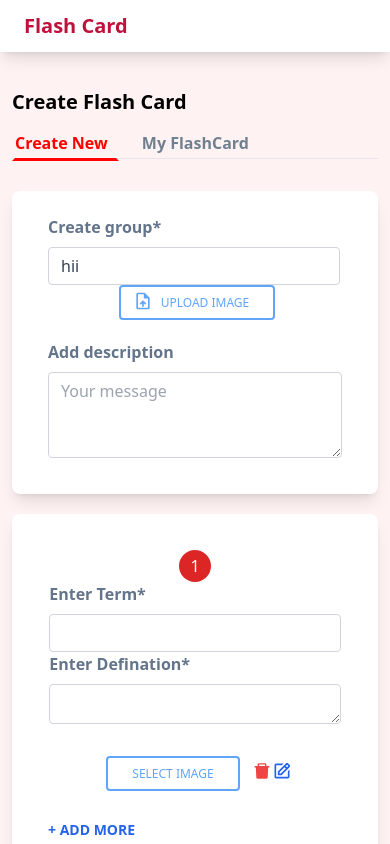
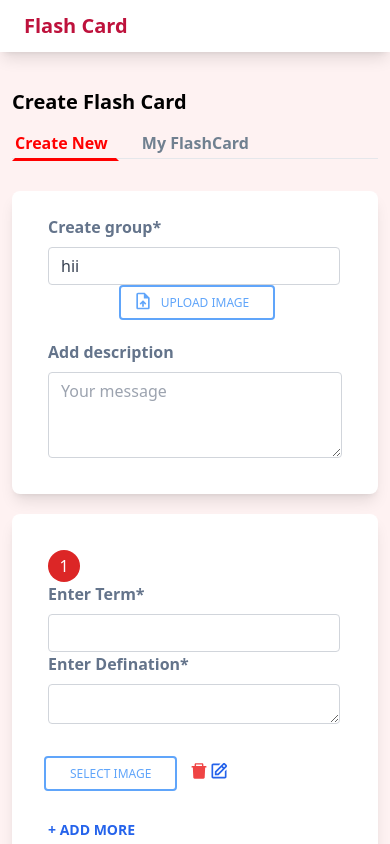
Before and after one commit to SOMKUVAR/flashCard, a React (Create React App) app: page / in a window 390 px wide. Built offline with nearby package versions, Linux system fonts and the light colour scheme.

Commit message:
error message functionality created

```diff
--- a/src/component/FlashCard/createFlashCard/EnterTerm.jsx
+++ b/src/component/FlashCard/createFlashCard/EnterTerm.jsx
@@ -12,8 +12,7 @@ const EnterTerm = () =>{
             "id":new Date(),
             "term":"",
             "defination":"",
-            "image":null,
-            "focus":false
+            "image":null
         }));
     }
 
--- a/src/component/FlashCard/createFlashCard/EnterTermForm.jsx
+++ b/src/component/FlashCard/createFlashCard/EnterTermForm.jsx
@@ -14,26 +14,33 @@ const EnterTermForm = (props) => {
         document.getElementById(props.id).children[0].children[1].focus();
         dispatch(focusEnterTermForm(props.id));
     }
-    const onDelete = () =>{
-          dispatch(deleteTerm(props.id));
+    const onDelete = () => {
+        dispatch(deleteTerm(props.id));
     }
 
     return (
-        <div className="flex flex-wrap items-center justify-center flex-col xl:flex-row mb-5">
-            <div className="rounded-full items-center justify-center h-8 w-8 flex text-white bg-red-600 mx-3 mt-3">{props.index+1}</div>
-            <div id= {props.id} className="w-full sm:w-auto flex justify-center">
-            <Field component={Input} label="Enter Term*" name={`${'terms['+props.index+'].term'}`} />
-            <ErrorMessage>{(errMsg)=>{<div></div>}}</ErrorMessage>
+        <div className="flex flex-wrap items-start  justify-center flex-col xl:flex-row mb-5">
+            <div className="rounded-full items-center justify-center h-8 w-8 flex text-white bg-red-600 mx-3 mt-3">{props.index + 1}</div>
+            <div id={props.id} className="w-full sm:w-auto flex justify-center flex-col">
+                <Field component={Input} label="Enter Term*" name={`terms[${props.index}].term`} />
+                <ErrorMessage name={`terms[${props.index}].term`}>
+                    {(err) => <div className="text-red-600 mb-3 w-11/12 sm:w-96 mx-3">{err}</div>}
+                </ErrorMessage>
             </div>
-            <Field component={SmallTextArea} label="Enter Defination*" name={`${'terms['+props.index+'].defination'}`} />
-            <div className="flex flex-wrap items-center">
-            <div className="mt-5 ml-2">
-                <SelectImage />
+            <div className="w-full sm:w-auto flex justify-center flex-col">
+                <Field component={SmallTextArea} label="Enter Defination*" name={`terms[${props.index}.defination`} />
+                <ErrorMessage name={`terms[${props.index}.defination`}>
+                    {(err) => <div className="text-red-600 mb-3 w-11/12 sm:w-96 mx-3">{err}</div>}
+                </ErrorMessage>
             </div>
-            <div className="mt-5 ml-3">
-                    <DeleteButton onClick={onDelete}/>
+            <div className="flex flex-wrap items-center mt-8">
+                <div className="ml-2">
+                    <SelectImage />
+                </div>
+                <div className="ml-3">
+                    <DeleteButton onClick={onDelete} />
                     <EditButton onClick={onEdit} />
-            </div>
+                </div>
             </div>
 
         </div>
--- a/src/component/FlashCard/createFlashCard/validationSchema.js
+++ b/src/component/FlashCard/createFlashCard/validationSchema.js
@@ -5,18 +5,18 @@ const validationSchema = Yup.object().shape(
     {
         createGroup:Yup.object().shape(
             {
-                create_Group:Yup.string().required('Please a valid provide group name'),
-                description:Yup.string().required('Please a valid  provide description'),
+                create_Group:Yup.string().required('Please provide group name'),
+                description:Yup.string().required('Please provide description'),
                 image:Yup.mixed().nullable().test("FILE_FORMAT","Please provide jpeg png or jpg format.",
                 (value) => !value || (value && SUPPORTED_FORMATS.includes(value?.type)))
           }),
-          terms : Yup.object().shape({
-
-            term:Yup.string().required('Please a valid provide group term name.'),
-            defination:Yup.string().required('Please a valid provide defination.'),
+          terms : Yup.array(
+            Yup.object({
+            term:Yup.string().required('Please provide term name.'),
+            defination:Yup.string().required('Please provide defination.'),
             image:Yup.mixed().nullable().test("FILE_FORMAT","Please provide jpeg png or jpg format.",
             (value) => !value || (value && SUPPORTED_FORMATS.includes(value?.type)))
-        })
+        }))
 
     }
 )
--- a/src/component/Layout/Input.jsx
+++ b/src/component/Layout/Input.jsx
@@ -5,7 +5,7 @@ const Input = (props) => {
     return (
         <div className="w-11/12 sm:w-96 mx-3">
             <label className="font-semibold form-label
-        inline-block mb-2 text-slate-500">{props.label}</label>
+         inline-block mb-2 text-slate-500">{props.label}</label>
             <input type="text" {...props.field}
                 className="form-control block w-full px-3 py-1.5 text-base font-normal text-gray-700 focus
                bg-white bg-clip-padding border border-solid border-gray-300 rounded transition
--- a/src/component/Layout/SmallTextArea.jsx
+++ b/src/component/Layout/SmallTextArea.jsx
@@ -2,7 +2,7 @@
 
 const SmallTextArea = (props)=>{
     return (
-        <div className="mb-3 w-11/12 sm:w-96 mx-3">
+        <div className="w-11/12 sm:w-96 mx-3">
             <label htmlFor="textarea" className="font-semibold form-label inline-block mb-2 text-slate-500">{props.label}</label>
             <textarea {...props.field}  className="form-control block w-full px-3 py-1.5 text-base font-normal text-gray-700 h-10
                     bg-white bg-clip-padding border border-solid border-gray-300 rounded transition ease-in-out m-0
```
